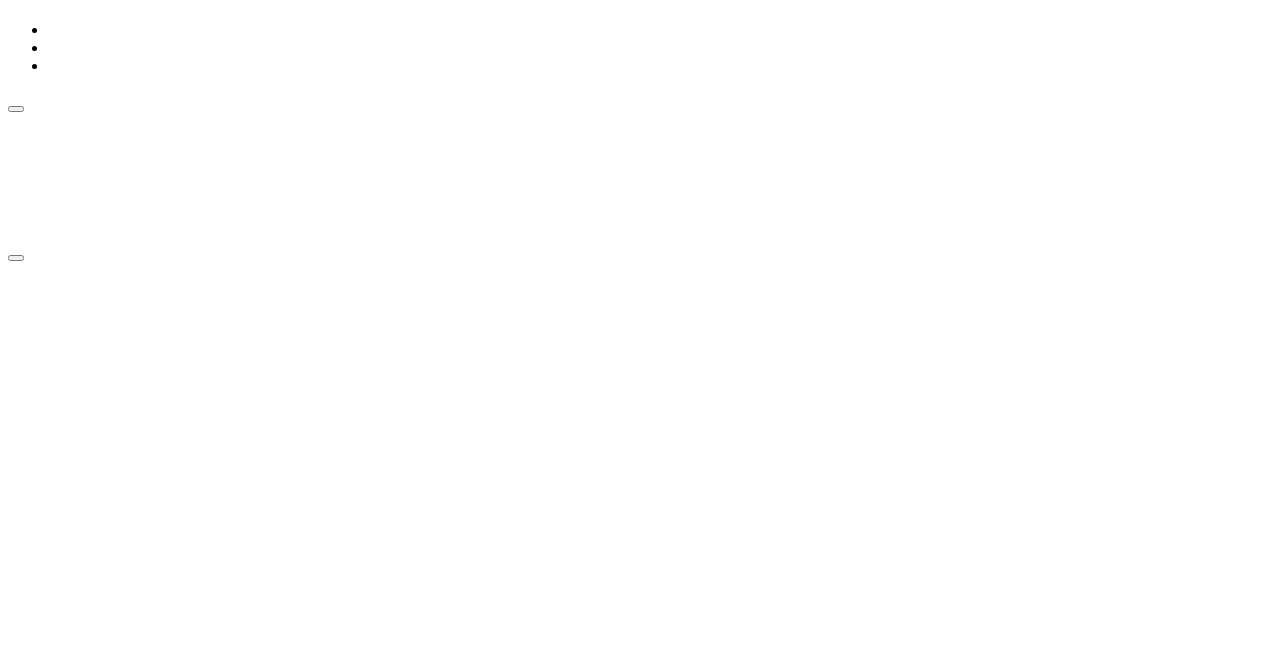
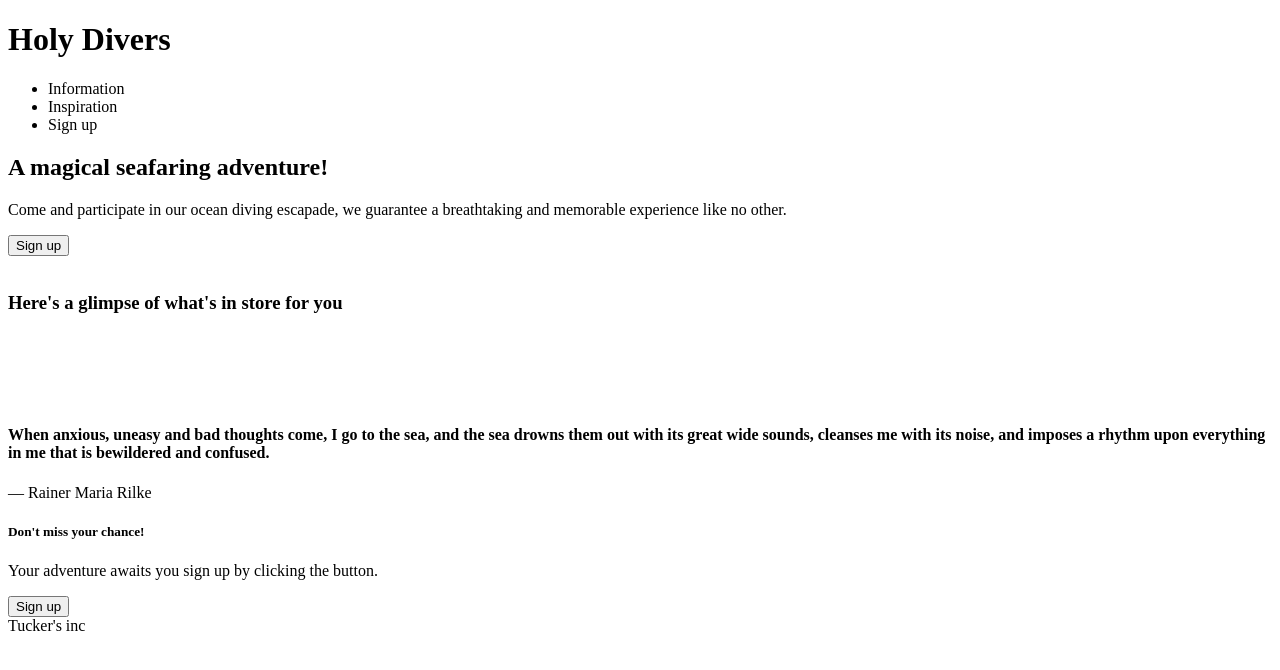
Before and after one commit to VitorioTuckers/Odin-Landing-Page, a plain HTML site: page index.html in a window 1280 px wide. Drawn offline with Linux system fonts and the light colour scheme.

Commit message:
Added content to the html elements

```diff
--- a/index.html
+++ b/index.html
@@ -8,31 +8,32 @@
 </head>
 <body>
   <header class="header">
-    <h1 class="logo"></h1>
+    <h1 class="logo">Holy Divers</h1>
     <ul class="header-list">
       <li class="header-links">
-        <a class="links"></a>
+        <a class="links">Information</a>
       </li>
       <li class="header-links">
-        <a class="links"></a>
+        <a class="links">Inspiration</a>
       </li>
       <li class="header-links">
-        <a class="links"></a>
+        <a class="links">Sign up</a>
       </li>
     </ul>
   </header>
   <section class="hero-section">
     <div class="hero-container">
-      <h2 class="hero-header"></h2>
+      <h2 class="hero-header">A magical seafaring adventure!</h2>
       <p class="hero-text">
-
+        Come and participate in our ocean diving escapade, we guarantee
+        a breathtaking and memorable experience like no other.
       </p>
-      <button class="hero-button"></button>
+      <button class="hero-button">Sign up</button>
     </div>
     <img class="hero-img">
   </section>
   <section class="info-section">
-    <h3 class="info-header"></h3>
+    <h3 class="info-header">Here's a glimpse of what's in store for you</h3>
     <div class="info-container">
       <div class="info-box">
         <img class="info-img">
@@ -54,23 +55,26 @@
   </section>
   <section class="quote-section">
     <h4 class="quote-text">
-
+      When anxious, uneasy and bad thoughts come, I go to the sea,
+      and the sea drowns them out with its great wide sounds,
+      cleanses me with its noise, and imposes a rhythm upon everything
+      in me that is bewildered and confused.
     </h4>
     <p class="quote-author">
-
+      ― Rainer Maria Rilke
     </p>
   </section>
   <section class="action-section">
     <div class="action-box">
-      <h5 class="action-header"></h5>
+      <h5 class="action-header">Don't miss your chance!</h5>
       <p class="action-text">
-
+        Your adventure awaits you sign up by clicking the button.
       </p>
     </div>
-    <button class="action-button"></button>
+    <button class="action-button">Sign up</button>
   </section>
   <footer class="footer">
-    <span class="footer-text"></span>
+    <span class="footer-text">Tucker's inc</span>
   </footer>
 </body>
 </html>
```
